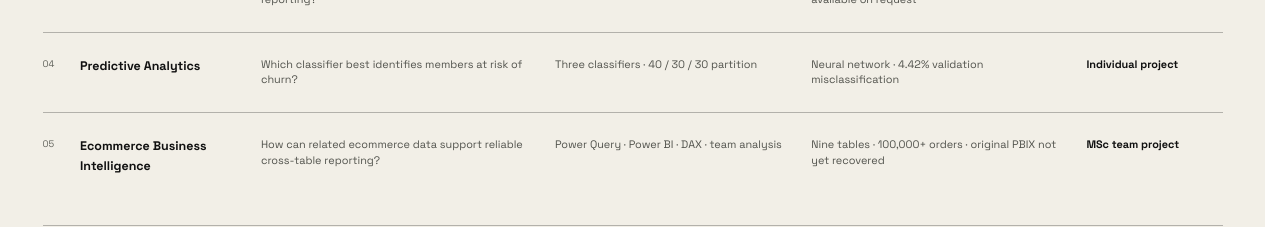
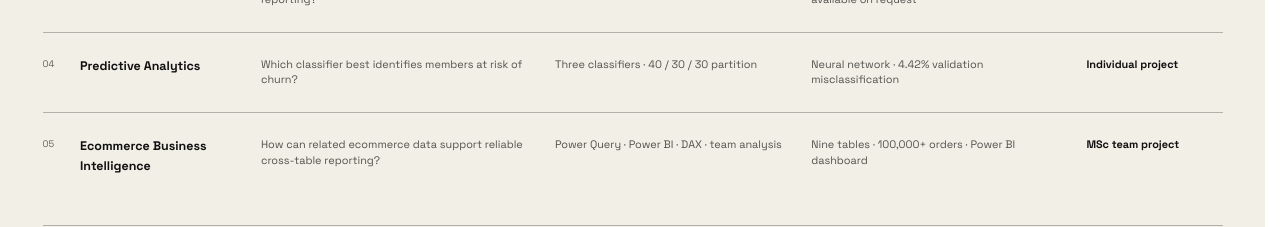
Before and after one commit to dccchidera-lgtm/dccchidera-lgtm.github.io, a Next.js app: page / in a window 1280 px wide. Shown: the part 2040-2267 px from the top of the page. Built offline with nearby package versions, Linux system fonts and the light colour scheme.

Commit message:
Stage exact Olist verification caveat replacement

```diff
--- a/components/case-quick-index.tsx
+++ b/components/case-quick-index.tsx
@@ -43,7 +43,7 @@ const caseRows = [
     href: '/powerbi',
     question: 'How can related ecommerce data support reliable cross-table reporting?',
     method: 'Power Query · Power BI · DAX · team analysis',
-    evidence: 'Nine tables · 100,000+ orders · original PBIX not yet recovered',
+    evidence: 'Nine tables · 100,000+ orders · Power BI dashboard',
     ownership: 'MSc team project',
   },
 ];
```
